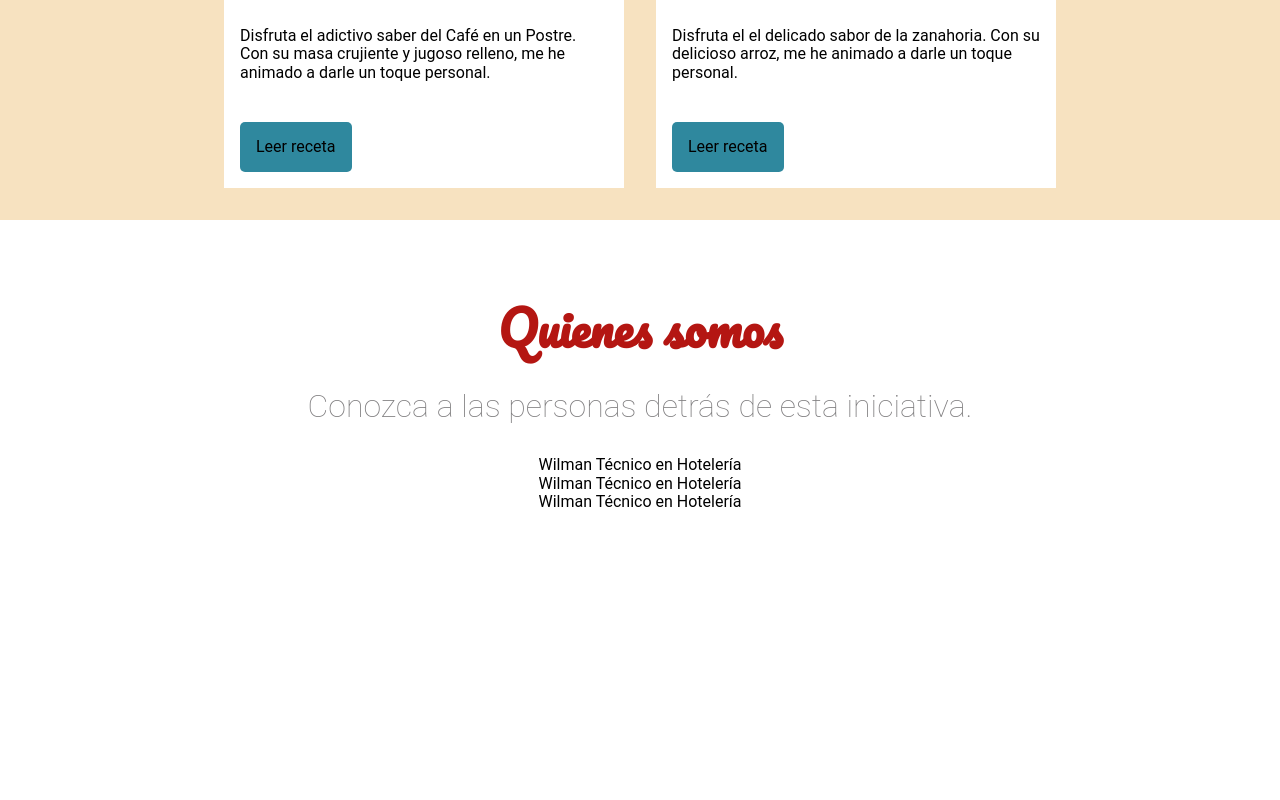
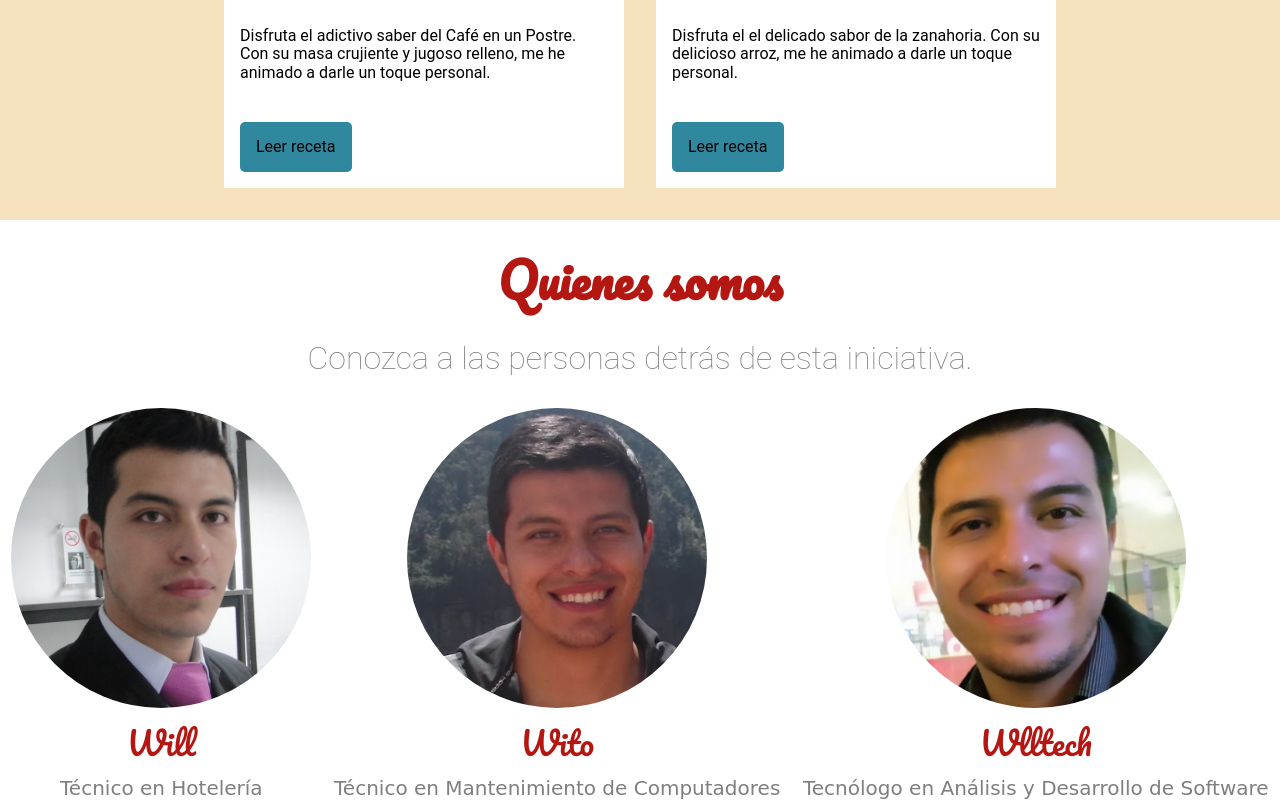
Before and after one commit to wlltech/RecipeMemoirs, a plain HTML site: page index.html in a window 1280 px wide. Shown: the part 2347-3147 px from the top of the page. Before the commit the page ends 2938 px from the top, so only its background shows below. Drawn offline with Linux system fonts and the light colour scheme; a web font is replaced by a local one.

Commit message:
Finalizando sección quienes somos

```diff
--- a/assets/css/quienes-somos/persona-imagen.css
+++ b/assets/css/quienes-somos/persona-imagen.css
@@ -0,0 +1,21 @@
+.persona__imagen {
+    height: 300px;
+    width: 300px;
+    background-repeat: no-repeat;
+    background-position: center;
+    background-size: cover;
+    border-radius: 100%;
+    justify-content: center;
+}
+
+.persona__imagen--wilman--hoteleria {
+    background-image: url(/assets/img/personas/hoteleria.jpg);
+}
+
+.persona__imagen--wilman--mantenimiento {
+    background-image: url(/assets/img/personas/mantenimiento.jpg);
+}
+
+.persona__imagen--wilman--tecnologo {
+    background-image: url(/assets/img/personas/tecnologo.jpg);
+}
--- a/assets/css/quienes-somos/persona-nombre.css
+++ b/assets/css/quienes-somos/persona-nombre.css
@@ -0,0 +1,7 @@
+.persona__nombre {
+    text-align: center;
+    font-family: var(--font-primary);
+    font-size: 2rem;
+    color: var(--color-text-secondary);
+    margin: 1rem 0;
+}
--- a/assets/css/quienes-somos/persona-ocupacion.css
+++ b/assets/css/quienes-somos/persona-ocupacion.css
@@ -0,0 +1,6 @@
+.persona_cargo {
+    text-align: center;
+    font-family: var(--font-secundary);
+    font-size: 1.25rem;
+    color: var(--color-text-tertiary);
+}
--- a/assets/css/quienes-somos/persona.css
+++ b/assets/css/quienes-somos/persona.css
@@ -1,4 +1,5 @@
-.personas {
+.persona {
     display: flex;
     flex-direction: column;
+    align-items: center;
 }
--- /dev/null
+++ b/assets/css/quienes-somos/personas.css
@@ -0,0 +1,4 @@
+.personas {
+    display: flex;
+    justify-content: space-around;
+}
--- a/assets/css/quienes-somos/comos-descripcion.css
+++ b/assets/css/quienes-somos/somos-descripcion.css
@@ -3,4 +3,5 @@
     font-size: 2rem;
     color: var(--color-text-tertiary);
     font-weight: 100;
+    text-align: center;
 }
--- a/assets/css/quienes-somos/somos-titulo.css
+++ b/assets/css/quienes-somos/somos-titulo.css
@@ -2,4 +2,6 @@
     font-family: var(--font-primary);
     color: var(--color-text-secondary);
     font-size: 3rem;
+    text-align: center;
+    margin-top: 2rem;
 }
--- a/assets/css/quienes-somos/somos.css
+++ b/assets/css/quienes-somos/somos.css
@@ -1,6 +1,4 @@
 .somos {
-    padding: 5rem;
-    text-align: center;
     display: flex;
     flex-direction: column;
 }
--- a/index.html
+++ b/index.html
@@ -27,13 +27,14 @@
     <link rel="stylesheet" href="./assets/css/recetas/imagen-receta.css">
     <link rel="stylesheet" href="./assets/css/recetas/receta.css">
     <link rel="stylesheet" href="./assets/css/recetas/titulo-receta.css">
-    <link rel="stylesheet" href="./assets/css/quienes-somos/comos-descripcion.css">
+    <link rel="stylesheet" href="./assets/css/quienes-somos/somos-descripcion.css">
     <link rel="stylesheet" href="./assets/css/quienes-somos/somos-titulo.css">
     <link rel="stylesheet" href="./assets/css/quienes-somos/somos.css">
     <link rel="stylesheet" href="./assets/css/quienes-somos/persona-imagen.css">
     <link rel="stylesheet" href="./assets/css/quienes-somos/persona-nombre.css">
     <link rel="stylesheet" href="./assets/css/quienes-somos/persona-ocupacion.css">
     <link rel="stylesheet" href="./assets/css/quienes-somos/persona.css">
+    <link rel="stylesheet" href="./assets/css/quienes-somos/personas.css">
 </head>
 
 <body>
@@ -90,7 +91,8 @@
                 <img class="receta__imagen" src="./assets/img/recetas/cupcakes.jpg" alt="Cup Cakes decorados">
                 <div class="receta__contenido">
                     <h4 class="receta__nombre">Cup Cakes de Vainilla</h4>
-                    <p class="receta_preparacion">Disfruta unos esponjosos Cup Cakes de Vainilla. Con su delicioso sabor,
+                    <p class="receta_preparacion">Disfruta unos esponjosos Cup Cakes de Vainilla. Con su delicioso
+                        sabor,
                         me he animado a darle un toque personal.</p>
                     <button class="receta_boton">Leer receta</button>
                 </div>
@@ -105,10 +107,12 @@
                 </div>
             </div>
             <div class="receta">
-                    <img class="receta__imagen" src="./assets/img/recetas/guarnicion-zanahoria.jpg" alt="Guarnición de Zanahoria">
+                <img class="receta__imagen" src="./assets/img/recetas/guarnicion-zanahoria.jpg"
+                    alt="Guarnición de Zanahoria">
                 <div class="receta__contenido">
                     <h4 class="receta__nombre">Guarnición de Zanahoria</h4>
-                    <p class="receta_preparacion">Disfruta el el delicado sabor de la zanahoria. Con su delicioso arroz, me he
+                    <p class="receta_preparacion">Disfruta el el delicado sabor de la zanahoria. Con su delicioso arroz,
+                        me he
                         animado a darle un toque personal.</p>
                     <button class="receta_boton">Leer receta</button>
                 </div>
@@ -119,23 +123,19 @@
             <p class="somos_descripcion">Conozca a las personas detrás de esta iniciativa.</p>
             <div class="personas">
                 <div class="persona">
-                    <div class="persona__imagen persona__imagen--wilman"></div>
-                    <span class="persona__nombre">Wilman</span>
+                    <div class="persona__imagen persona__imagen--wilman--hoteleria"></div>
+                    <span class="persona__nombre">Will</span>
                     <span class="persona_cargo">Técnico en Hotelería</span>
                 </div>
-            </div>
-            <div class="personas">
                 <div class="persona">
-                    <div class="persona__imagen persona__imagen--wilman"></div>
-                    <span class="persona__nombre">Wilman</span>
-                    <span class="persona_cargo">Técnico en Hotelería</span>
+                    <div class="persona__imagen persona__imagen--wilman--mantenimiento"></div>
+                    <span class="persona__nombre">Wito</span>
+                    <span class="persona_cargo">Técnico en Mantenimiento de Computadores</span>
                 </div>
-            </div>
-            <div class="personas">
                 <div class="persona">
-                    <div class="persona__imagen persona__imagen--wilman"></div>
-                    <span class="persona__nombre">Wilman</span>
-                    <span class="persona_cargo">Técnico en Hotelería</span>
+                    <div class="persona__imagen persona__imagen--wilman--tecnologo"></div>
+                    <span class="persona__nombre">Wlltech</span>
+                    <span class="persona_cargo">Tecnólogo en Análisis y Desarrollo de Software</span>
                 </div>
             </div>
         </section>
```
Also changed, not shown: assets/img/personas/andrea.jpg (deleted), assets/img/personas/hoteleria.jpg (added), assets/img/personas/mantenimiento.jpg (added), assets/img/personas/marcela.jpg (deleted), assets/img/personas/roberta.jpg (deleted), assets/img/personas/tecnologo.jpg (added), 1 other file.
